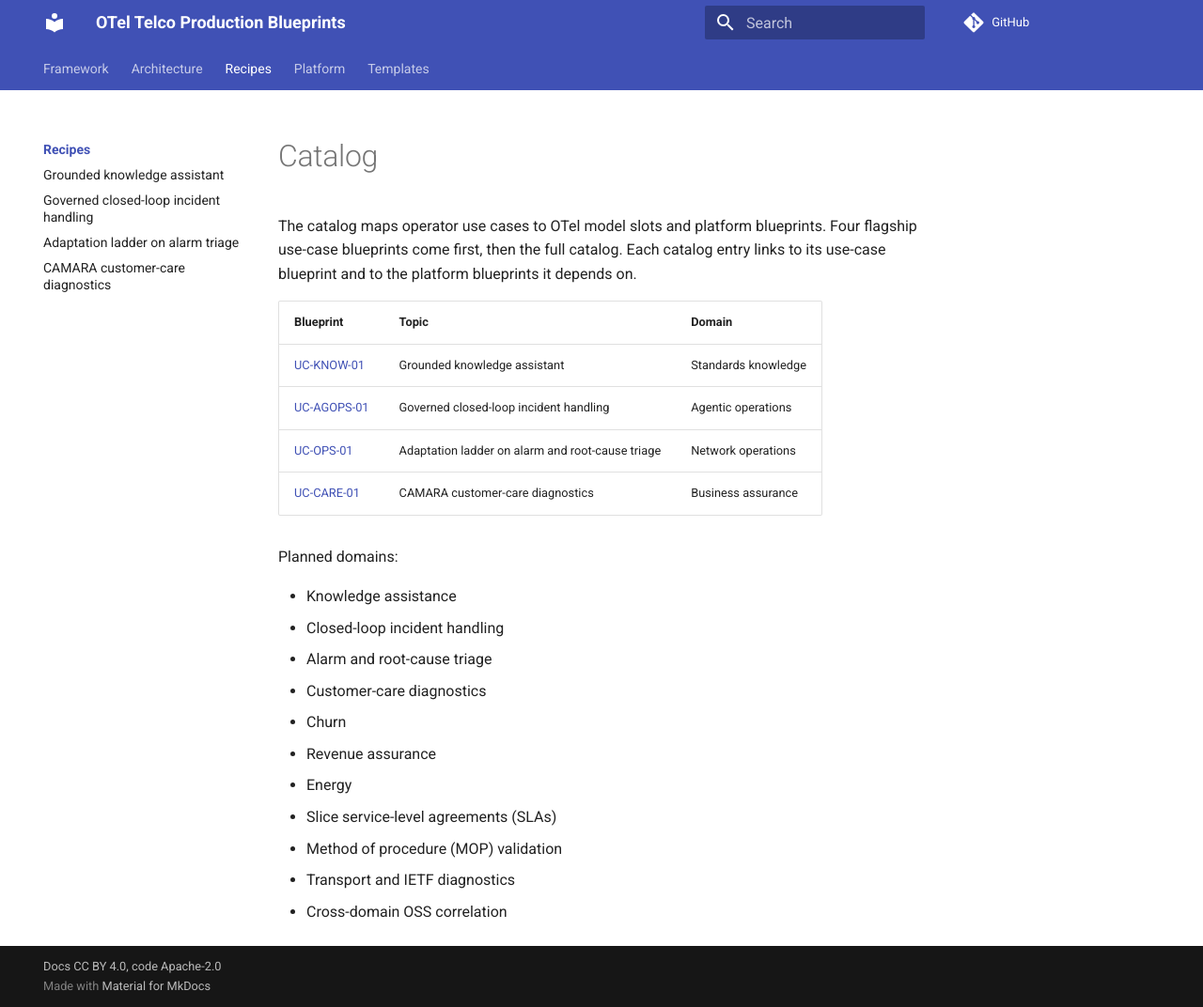
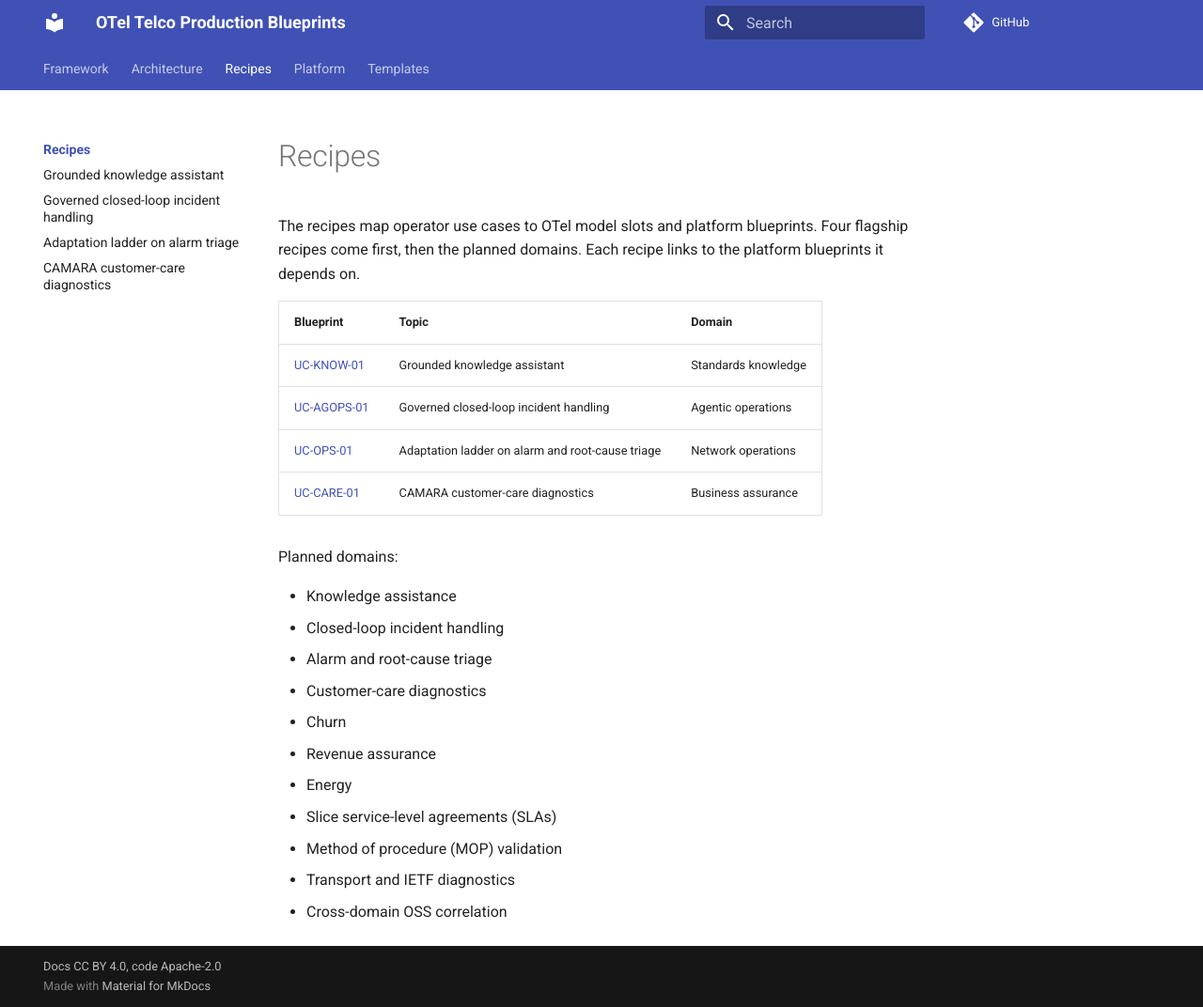
Before and after one commit to ravisharma5/otel-telco-blueprints, an MkDocs documentation site: the page built from site-src/catalog/index.md, in a window 1280 px wide and 1072 px high. Shown: the whole window at 94% size. Built offline with MkDocs 1.6.1 and Material for MkDocs 9.7.7, drawn with Linux system fonts in a browser that asks for light colours; comment, search, counter and statistics services are not loaded.

Commit message:
fix(site): title the recipes overview page Recipes to match the nav
- Page title, heading, and opening sentence say Recipes instead of Catalog
- Test guards the overview title

```diff
--- a/site-src/catalog/index.md
+++ b/site-src/catalog/index.md
@@ -1,13 +1,13 @@
 ---
-title: "Catalog"
+title: "Recipes"
 doc_status: draft
 ---
 
 <!-- Stub: delete this file in the phase that adds catalog/index.md (the site build fails on the collision). -->
 
-# Catalog
+# Recipes
 
-The catalog maps operator use cases to OTel model slots and platform blueprints. Four flagship use-case blueprints come first, then the full catalog. Each catalog entry links to its use-case blueprint and to the platform blueprints it depends on.
+The recipes map operator use cases to OTel model slots and platform blueprints. Four flagship recipes come first, then the planned domains. Each recipe links to the platform blueprints it depends on.
 
 | Blueprint | Topic | Domain |
 |---|---|---|
```
Also changed, not shown: 1 other file.
